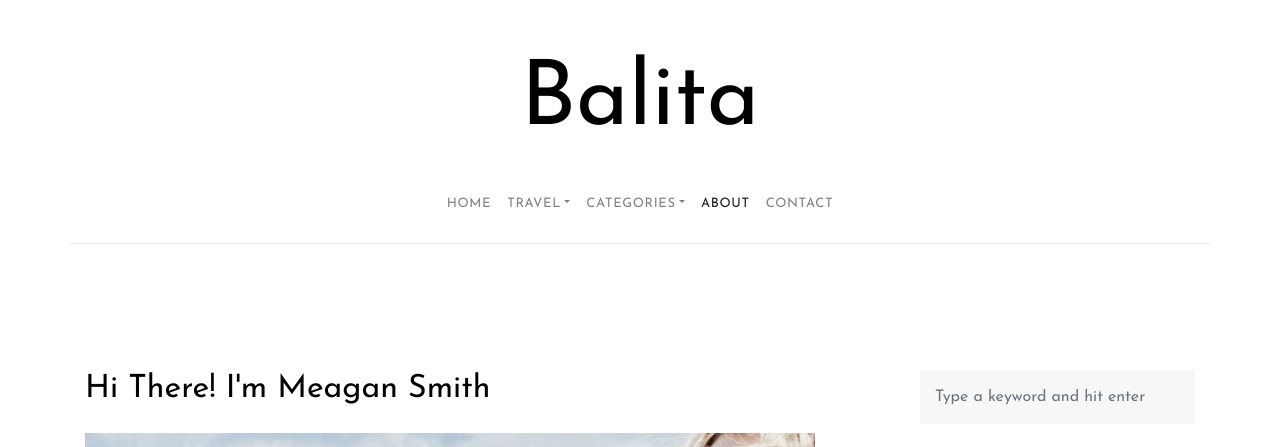
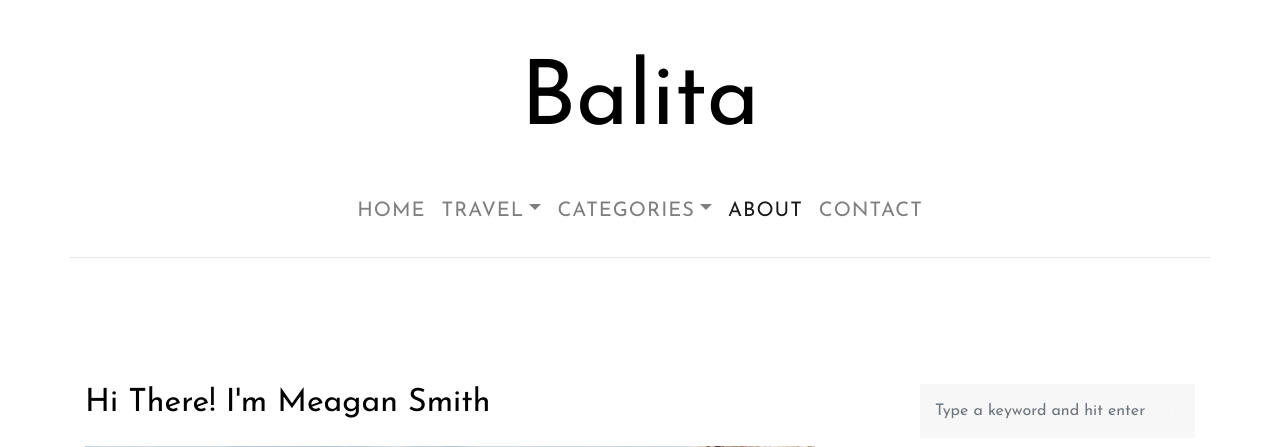
Before and after one commit to ntttrung1210/HATfood, a Flask app: template templates/about.html in a window 1280 px wide. Shown: the part 58-505 px from the top of the page. Run offline with Flask 2, Linux system fonts and the light colour scheme; the template is opened without the code that fills it, so the values that code supplies are empty.

Commit message:
frontend

```diff
--- a/static/css/style.css
+++ b/static/css/style.css
@@ -70,7 +70,7 @@ header .navbar .navbar-nav.absolute-right {
 
 header .navbar .nav-link {
   padding: 1.7rem 1rem;
-  font-size: 13px;
+  font-size: 20px;
   outline: none !important;
   text-transform: uppercase;
   letter-spacing: .05em;
```
